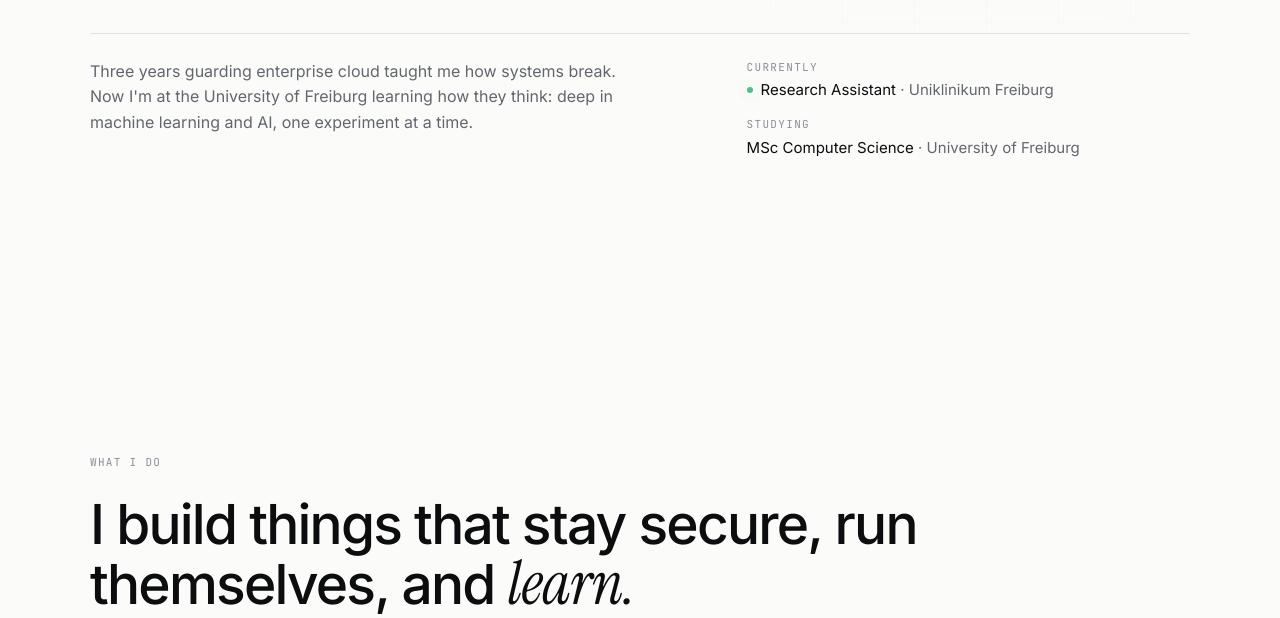
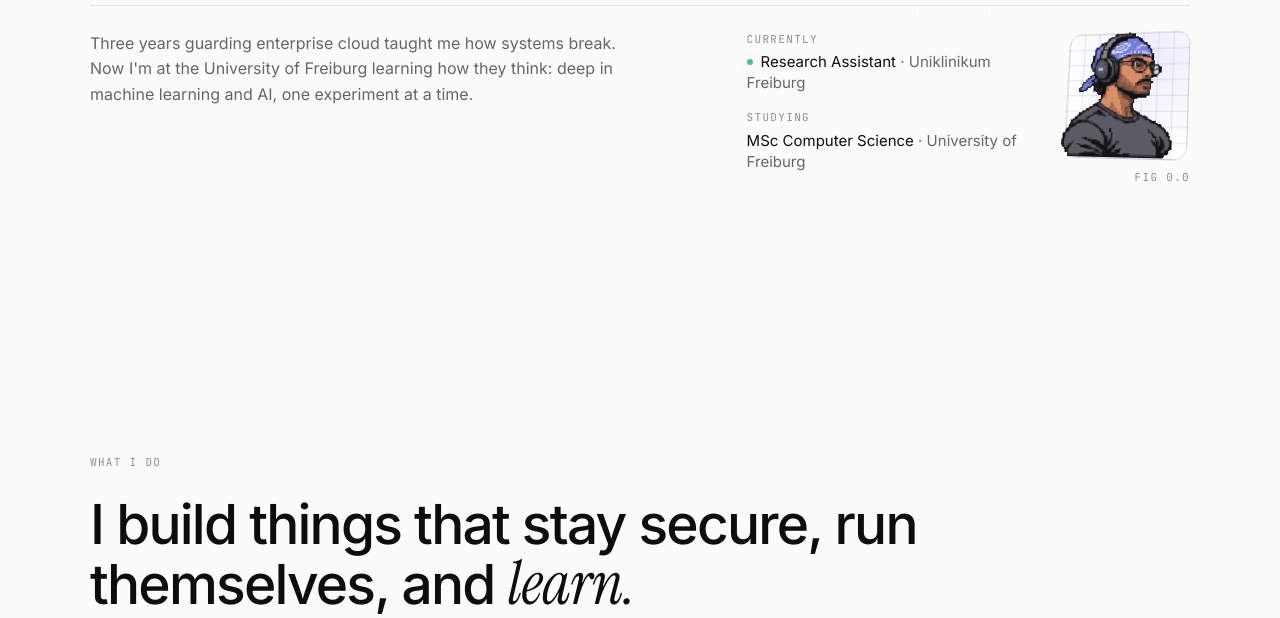
Before and after one commit to fatfreebutter/fatfreebutter.github.io, a plain HTML site: page index.html in a window 1280 px wide. Shown: the part 482-1100 px from the top of the page. Drawn offline with Linux system fonts and the light colour scheme.

Commit message:
Add animated pixel-art portrait to the hero (#1)
A 96px four-frame sprite (idle loop with a blink) sits in the hero foot
as 'Fig 0.0'. The card turns in 3D with the existing --hp scroll value
and leans toward the pointer on hover devices. Motion is disabled under
prefers-reduced-motion.


Claude-Session: https://claude.ai/code/session_01P5SGXj1RRb3NV6pkmX4ZRy

Co-authored-by: Claude <noreply@anthropic.com>

```diff
--- a/index.html
+++ b/index.html
@@ -148,6 +148,40 @@ h1 i,h2 i,.statement i{font-size:1.1em;line-height:.9}
 .pulse{display:inline-block;width:6px;height:6px;border-radius:50%;background:#4cc38a;margin-right:8px;vertical-align:2px;box-shadow:0 0 0 0 rgba(76,195,138,.5);animation:pulse 2.4s ease-out infinite}
 @keyframes pulse{to{box-shadow:0 0 0 9px rgba(76,195,138,0)}}
 
+/* ---------- pixel portrait: a small figure that turns in 3D with the scroll ---------- */
+.hero-meta{display:flex;justify-content:space-between;align-items:flex-start;gap:24px}
+.me{flex:none;display:grid;justify-items:end;gap:10px;perspective:640px}
+.me-card{
+  position:relative;width:clamp(96px,10vw,128px);aspect-ratio:1;
+  transform-style:preserve-3d;will-change:transform;
+  transform:
+    translateY(calc(var(--hp,0)*-30px))
+    rotateY(calc(-18deg + var(--hp,0)*46deg + var(--px,0)*12deg))
+    rotateX(calc(8deg - var(--hp,0)*22deg - var(--py,0)*12deg));
+  transition:transform .45s var(--ease);
+}
+.me-card::before{ /* the plate: same grid as the hero, in miniature */
+  content:'';position:absolute;inset:0;border:1px solid var(--line);border-radius:14px;
+  background:
+    linear-gradient(var(--line) 1px,transparent 1px) 0 0/100% 12.5%,
+    linear-gradient(90deg,var(--line) 1px,transparent 1px) 0 0/12.5% 100%,
+    radial-gradient(circle at 70% 20%,var(--glow),transparent 70%),
+    var(--panel);
+}
+.me-sprite{ /* four frames side by side; the keyframes hold each one, then blink */
+  position:absolute;inset:0;transform:translateZ(26px);
+  background:url(assets/me-pixel.webp) 0 0/400% 100% no-repeat;
+  image-rendering:pixelated;image-rendering:crisp-edges;
+  animation:me-idle 4.8s step-end infinite;
+}
+@keyframes me-idle{
+  0%,70%,91%{background-position-x:0}
+  18%,54%{background-position-x:33.333%}
+  36%{background-position-x:100%}
+  88%{background-position-x:66.667%}
+}
+.me figcaption{transform:translateY(calc(var(--hp,0)*-30px))}
+
 /* ---------- statement + three figures ---------- */
 .sec{padding-top:clamp(96px,17vh,190px)}
 .statement{font-size:clamp(1.7rem,4.3vw,3.5rem);font-weight:500;letter-spacing:-.032em;line-height:1.1;max-width:17em;margin-top:22px}
@@ -257,7 +291,7 @@ footer{display:flex;flex-wrap:wrap;justify-content:space-between;gap:8px 24px;pa
   .js .reveal,.js [data-split] .w{opacity:1;filter:none;transform:none}
   .js [data-lit] .w{opacity:1}
   .js .rule::before{transform:none}
-  .hero h1,.hero-bg::before,.hero-bg::after,.panel{transform:none}
+  .hero h1,.hero-bg::before,.hero-bg::after,.panel,.me-card,.me figcaption{transform:none}
 }
 </style>
 </head>
@@ -284,6 +318,7 @@ footer{display:flex;flex-wrap:wrap;justify-content:space-between;gap:8px 24px;pa
   <h1 data-split>Anurag. <span class="dim">I secure systems and</span> <i>teach machines to think.</i></h1>
   <div class="hero-foot rule reveal" style="--i:7">
     <p class="lede">Three years guarding enterprise cloud taught me how systems break. Now I'm at the University of Freiburg learning how they think: deep in machine learning and AI, one experiment at a time.</p>
+    <div class="hero-meta">
     <dl class="now">
       <div>
         <dt class="mono">Currently</dt>
@@ -294,6 +329,11 @@ footer{display:flex;flex-wrap:wrap;justify-content:space-between;gap:8px 24px;pa
         <dd>MSc Computer Science <span class="dim">· University of Freiburg</span></dd>
       </div>
     </dl>
+    <figure class="me" id="me">
+      <div class="me-card"><div class="me-sprite" role="img" aria-label="Pixel-art portrait of Anurag wearing headphones"></div></div>
+      <figcaption class="mono">Fig 0.0</figcaption>
+    </figure>
+    </div>
   </div>
 </section>
 
@@ -568,6 +608,16 @@ footer{display:flex;flex-wrap:wrap;justify-content:space-between;gap:8px 24px;pa
   addEventListener('resize', update);
   update();
 
+  // The portrait leans a little toward the pointer (mouse only).
+  const me = $('me');
+  if (me && matchMedia('(hover:hover) and (prefers-reduced-motion:no-preference)').matches) {
+    hero.addEventListener('pointermove', e => {
+      me.style.setProperty('--px', (e.clientX / innerWidth - .5).toFixed(3));
+      me.style.setProperty('--py', (e.clientY / innerHeight - .5).toFixed(3));
+    });
+    hero.addEventListener('pointerleave', () => { me.style.setProperty('--px', 0); me.style.setProperty('--py', 0); });
+  }
+
   // Light that follows the pointer on the work panels
   panels.forEach(p => p.addEventListener('pointermove', e => {
     const r = p.getBoundingClientRect();
```
Also changed, not shown: assets/me-pixel.webp (added).
